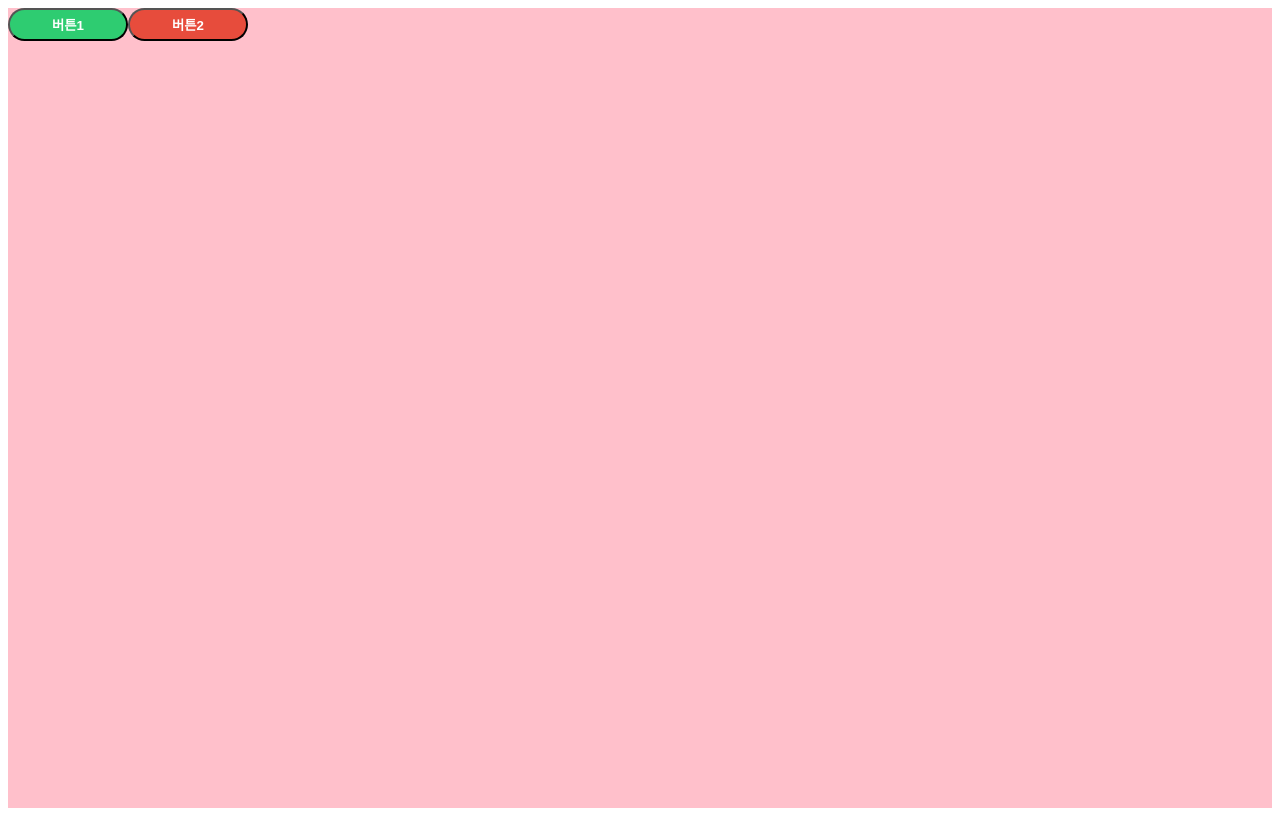
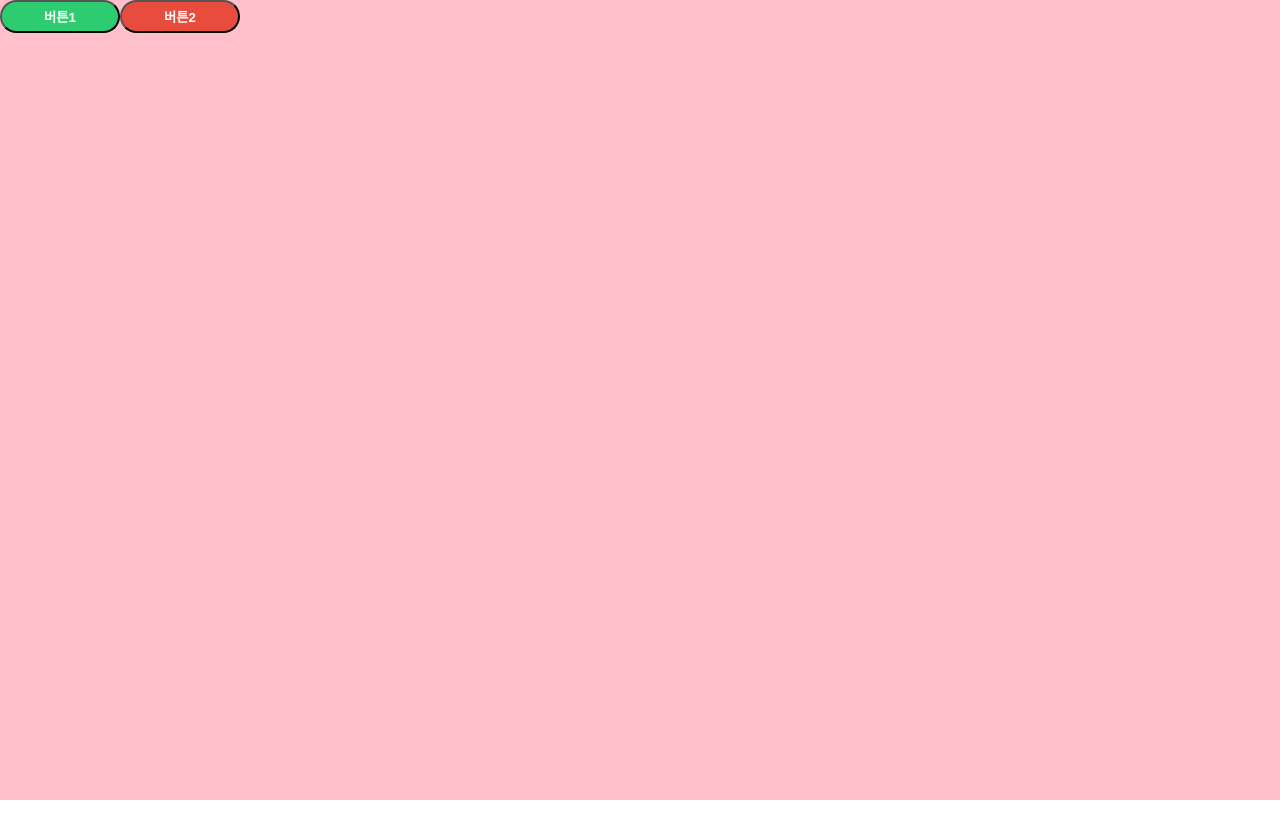
Before and after one commit to pongdang/blog.pongdang.me, a React (Create React App) app: page / in a window 1280 px wide. Built offline with nearby package versions, Linux system fonts and the light colour scheme.

Commit message:
전역스타일

```diff
--- a/src/App.js
+++ b/src/App.js
@@ -1,11 +1,20 @@
-import styled from "styled-components";
+import styled, { createGlobalStyle } from "styled-components";
 
+const GlobalStyle = createGlobalStyle`
+body {
+  padding:0;
+  margin:0;
+}
+`;
 function App() {
   return (
-    <Container>
-      <Button>버튼1</Button>
-      <Button danger>버튼2</Button>
-    </Container>
+    <>
+      <GlobalStyle />
+      <Container>
+        <Button>버튼1</Button>
+        <Button danger>버튼2</Button>
+      </Container>
+    </>
   );
 }
 
```
